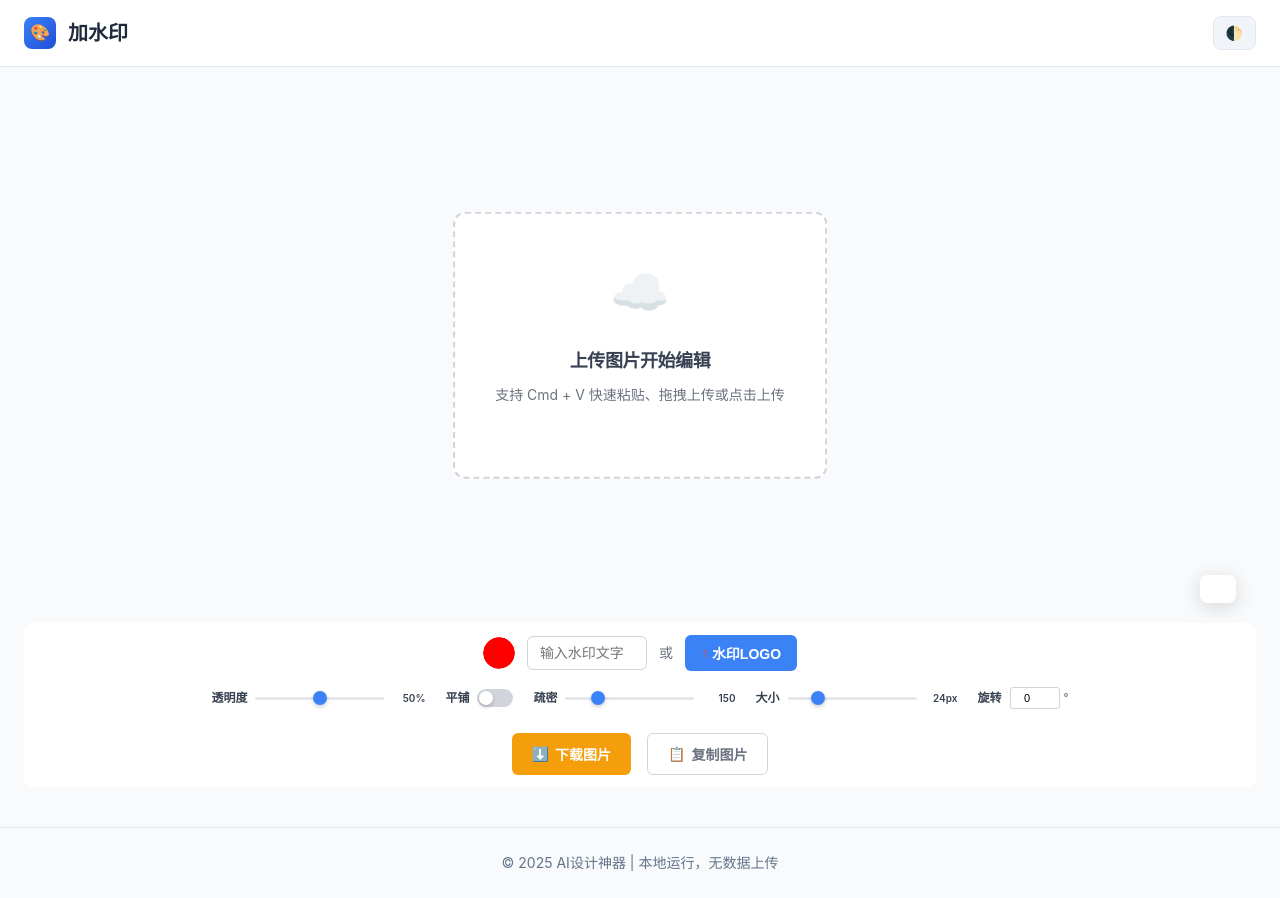
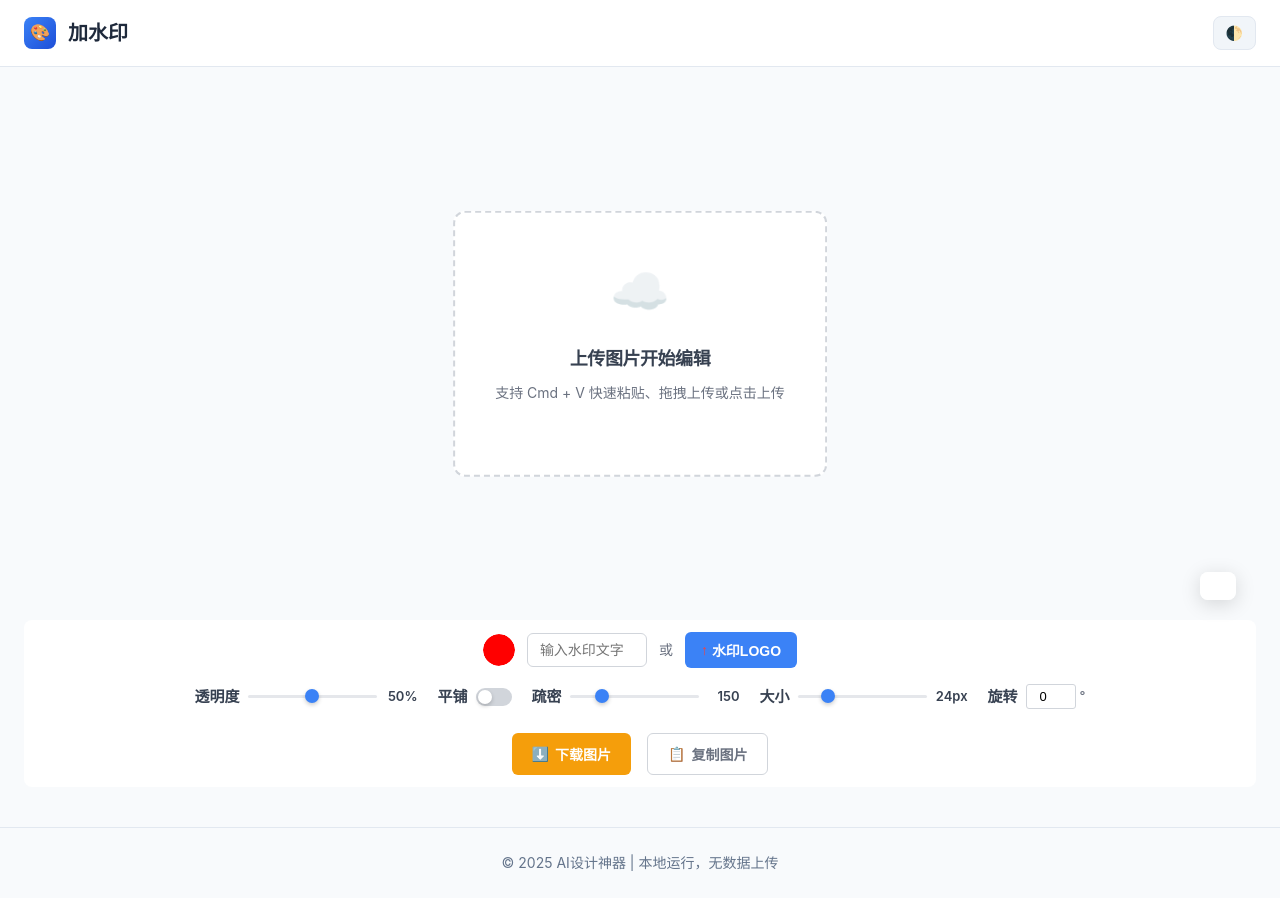
Before and after one commit to dabufan/watermark, a plain HTML site: page index.html in a window 1280 px wide. Drawn offline with Linux system fonts and the light colour scheme.

Commit message:
调整控制面板字体大小，提升可读性
- 属性标签字体从12px增加到15px
- 滑块值字体从10px增加到13px
- 旋转输入框字体从11px增加到13px
- 旋转单位字体从11px增加到13px
- 保持字体粗细和颜色不变
- 提升用户操作体验

```diff
--- a/css/styles.css
+++ b/css/styles.css
@@ -316,7 +316,7 @@ body.dark .btn-upload-logo:hover {
 }
 
 .property-label {
-  font-size: 12px;
+  font-size: 15px;
   font-weight: 600;
   color: #374151;
   white-space: nowrap;
@@ -446,7 +446,7 @@ body.dark .property-label {
 }
 
 .slider-value {
-  font-size: 10px;
+  font-size: 13px;
   font-weight: 600;
   color: #374151;
   min-width: 35px;
@@ -511,7 +511,7 @@ body.dark .slider-value {
   padding: 4px 6px;
   border: 1px solid #d1d5db;
   border-radius: 3px;
-  font-size: 11px;
+  font-size: 13px;
   text-align: center;
   outline: none;
   transition: border-color 0.2s ease;
@@ -535,7 +535,7 @@ body.dark .rotation-input:focus {
 }
 
 .rotation-unit {
-  font-size: 11px;
+  font-size: 13px;
   color: #6b7280;
   font-weight: 500;
 }
```
